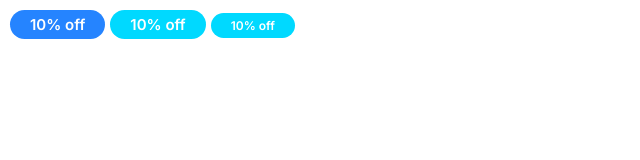
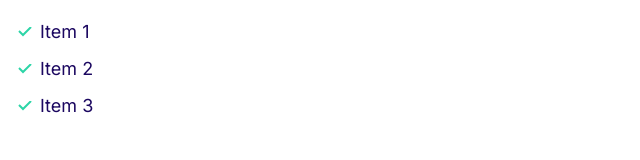
Before and after one commit to pankajm/cloud-hosting-fr-template, a plain HTML site: page index.html in a window 1280 px wide. Shown: the whole page, without its empty margins (0-640 px from the left). Drawn offline with Linux system fonts and the light colour scheme.

Commit message:
Added list component with inline and tick skins

```diff
--- a/css/style.css
+++ b/css/style.css
@@ -124,3 +124,32 @@ p {
     font-size: 1.2rem;
   }
 }
+
+/* Lists */
+
+.list {
+  list-style: none;
+  padding-left: 0;
+  color: var(--color-headings);
+}
+
+.list--inline .list__item {
+  display: inline-block;
+  margin-right: 2rem;
+}
+
+.list--tick {
+  list-style-image: url(../images/tick.svg);
+  padding-left: 3rem;
+}
+
+.list--tick .list__item {
+  padding-left: 0.5rem;
+  margin-bottom: 1rem;
+}
+
+@media screen and (min-width: 1024px) {
+  .list--tick .list__item {
+    padding-left: 0;
+  }
+}
--- a/index.html
+++ b/index.html
@@ -14,8 +14,10 @@
     <title>Document</title>
   </head>
   <body>
-    <span class="badge badge--primary">10% off</span>
-    <span class="badge badge--secondary">10% off</span>
-    <span class="badge badge--secondary badge--small">10% off</span>
+    <ul class="list list--tick">
+      <li class="list__item">Item 1</li>
+      <li class="list__item">Item 2</li>
+      <li class="list__item">Item 3</li>
+    </ul>
   </body>
 </html>
```
Also changed, not shown: components/lists.html (added, +5 -0 lines), images/tick.svg (added).
